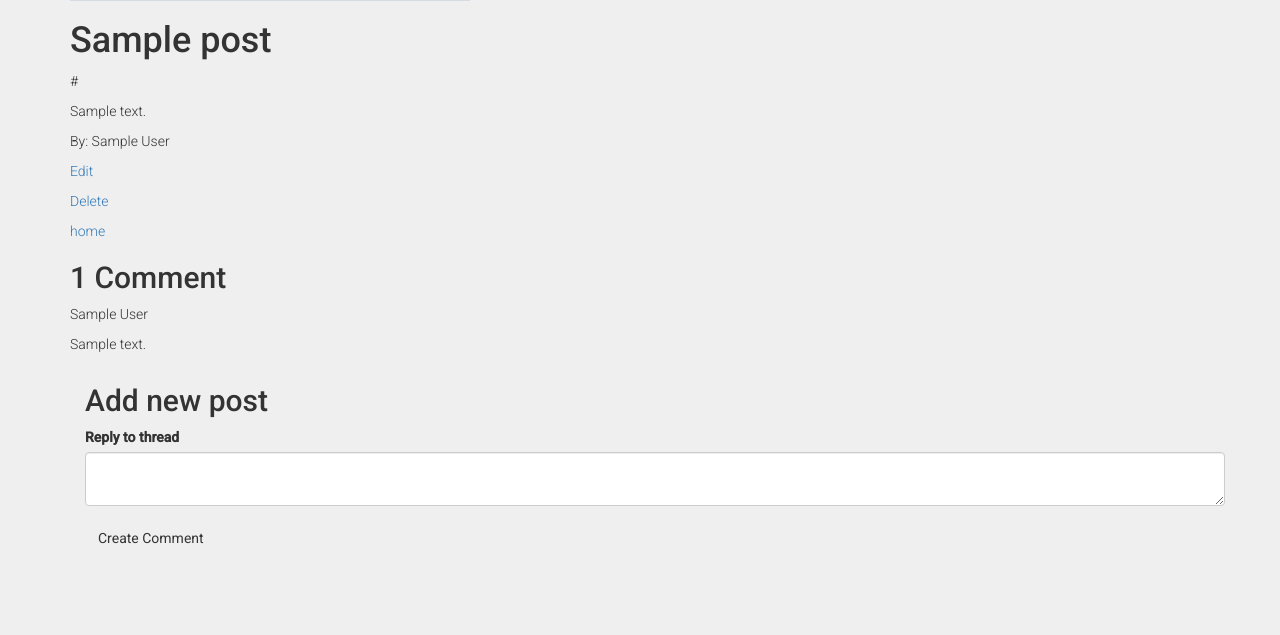
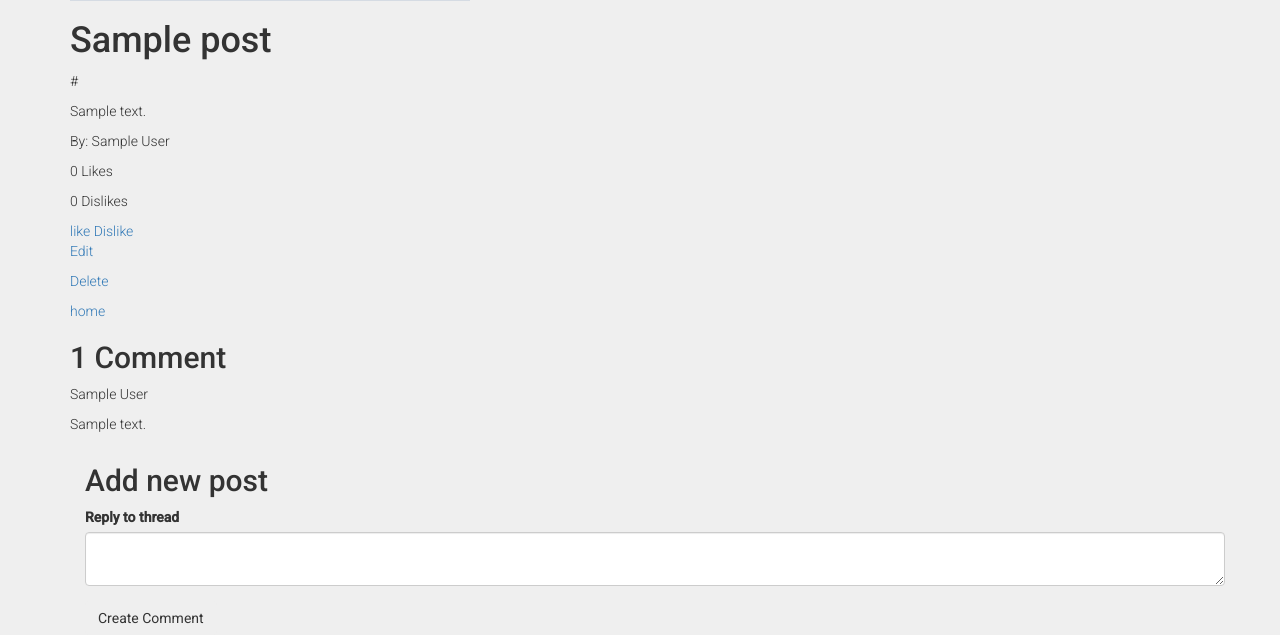
Before and after one commit to jocelynalsdorf/show-space, a Rails app: page /posts/1 in a window 1280 px wide. Shown: the part 361-996 px from the top of the page. Before the commit the page ends 905 px from the top, so only its background shows below. Run offline with Rails 7, Linux system fonts and the light colour scheme; tables that the repository leaves empty hold one stand-in row (values such as "Sample post"); grey boxes marked "Sample" are stand-in pictures; style sheets or scripts are compiled from the project's sources; parts of the project's set-up code (start-up, migrations or seed data) failed here and were passed over; some libraries are stand-ins or nearby versions.

Commit message:
add and setup post voting

```diff
--- a/app/controllers/posts_controller.rb
+++ b/app/controllers/posts_controller.rb
@@ -1,5 +1,5 @@
 class PostsController <  ApplicationController
-before_action :find_post, only: [:show, :edit, :update, :destroy]
+before_action :find_post, only: [:show, :edit, :update, :destroy, :upvote, :downvote]
 before_action :authenticate_user!, except: [:index, :show]
 
 	def index
@@ -40,6 +40,20 @@ before_action :authenticate_user!, except: [:index, :show]
 		redirect_to root_path
 	end
 
+	def upvote
+		@post.upvote_by current_user
+		redirect_to :back
+	end
+
+	def downvote
+		@post.downvote_from current_user
+		redirect_to :back
+	end
+
+
+
+
+
 private
 
 	def find_post
--- a/app/models/post.rb
+++ b/app/models/post.rb
@@ -1,4 +1,5 @@
 class Post < ActiveRecord::Base
+	acts_as_votable
 	belongs_to :user
 	has_many :comments
 	validates :title, :presence => true
--- a/app/views/posts/index.html.erb
+++ b/app/views/posts/index.html.erb
@@ -8,6 +8,7 @@
 		   <%= link_to(image_tag post.image.url(:small))  %>
 		   <p><%= link_to post.title, post_path(post) %></p>
 		   <P><%= post.comments.count%> Comments</P>
+		   <P><%= post.get_likes.size%> Likes</P>
 
 		  <% end %>
 			<p><%= link_to "Add New Post", new_post_path %></p>
--- a/app/views/posts/show.html.erb
+++ b/app/views/posts/show.html.erb
@@ -5,6 +5,12 @@
 <p><%= @post.link %></p>
 <p><%= @post.description %></p>
 <p>By: <%= @post.user.name %></p>
+<p><%= @post.get_upvotes.size %> Likes</p>
+<p><%= @post.get_downvotes.size%> Dislikes</p>
+
+<%= link_to "like", like_post_path(@post), method: :get %>
+<%= link_to "Dislike",dislike_post_path(@post), method: :get %>
+
 
 
 
--- a/config/routes.rb
+++ b/config/routes.rb
@@ -2,11 +2,13 @@ Rails.application.routes.draw do
 
   devise_for :users
   resources :posts do
+  	member do
+  		get "like", to: "posts#upvote"
+  		get "dislike", to: "posts#downvote"
+  	end
   	resources :comments
   end
 
-
   root to: 'posts#index'
 
-
 end
```
Also changed, not shown: db/migrate/20150708214250_acts_as_votable_migration.rb (added, +27 -0 lines), db/schema.rb.
